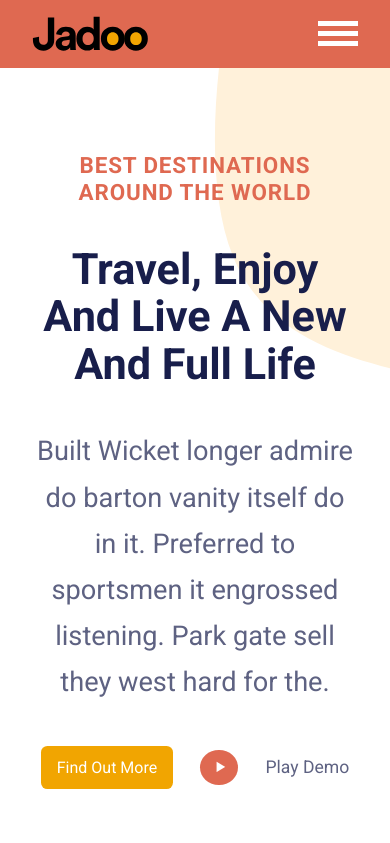
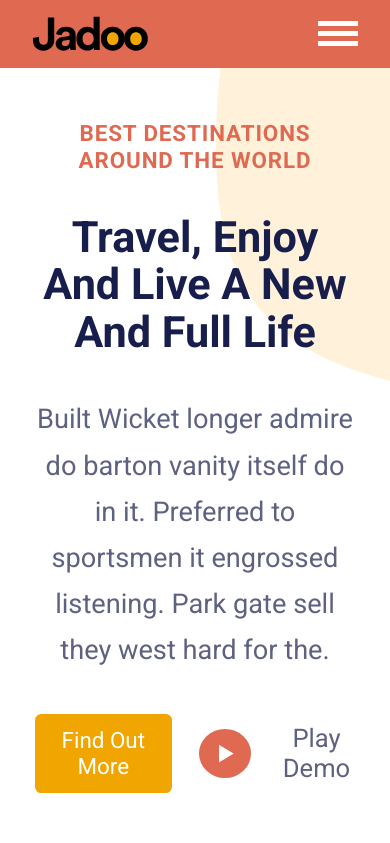
Before and after one commit to Izunnaya/travel-agency-app, a website: page index.html in a window 390 px wide. Shown: the top 843 px of the page. Drawn offline with nearby package versions, Linux system fonts and the light colour scheme.

Commit message:
Media query adjustments for font sizes

```diff
--- a/app/scss/PagePartials/_headerHero.scss
+++ b/app/scss/PagePartials/_headerHero.scss
@@ -8,35 +8,40 @@
   grid-template-columns: repeat(2, 1fr);
   align-items: center;
   justify-content: center;
-  margin: 4.5rem 0 1.8rem 0;
+  margin: 0 0 1.8rem 0;
 }
 .headerHero__info {
-  width: 30rem;
+  width: 100%;
   margin-top: 5rem;
+  align-items: center;
+  justify-content: center;
+  text-align: center;
   & h4 {
     color: u.$primary-color;
-    font-size: 1.3rem;
+    font-size: 1.5rem;
     line-height: 1.2;
     letter-spacing: 0.055rem;
     text-transform: uppercase;
     font-weight: 700;
+    text-align: center;
   }
 
   & h1 {
-    font-size: 4.5rem;
+    font-size: 3.5rem;
     font-family: inherit;
     margin: 1.5rem 0;
     line-height: 1.15;
     color: u.$header-color;
     z-index: 999;
+    text-transform: capitalize;
   }
 
   & p {
     line-height: 1.9;
-    font-size: 0.95rem;
+    font-size: 1.1rem;
     padding-right: 5rem;
     margin-bottom: 2rem;
-    width: 450px;
+    // width: 450px;
     color: u.$para-text;
   }
 }
@@ -50,6 +55,11 @@
   display: flex;
   gap: 1.7rem;
   align-items: center;
+  justify-content: center;
+
+  .btn-secondary {
+    padding: 0.78rem 1.2rem;
+  }
 
   .vid__cta {
     & i {
@@ -79,6 +89,7 @@
     justify-content: center;
     width: 100%;
     position: relative;
+    margin-top: 2.5rem;
   }
 
   .headerHero__info {
@@ -96,8 +107,8 @@
     }
 
     & h1 {
-      font-size: 4.5rem;
-      margin: 1.5rem 0;
+      font-size: 4rem;
+      margin: 2.5rem 0;
       line-height: 1.1;
       text-transform: capitalize;
       color: u.$header-color;
@@ -110,7 +121,7 @@
       font-size: 1.7rem;
       display: inline-block;
       padding-right: 0;
-      margin-bottom: 2rem;
+      margin-bottom: 2.5rem;
       width: 100%;
       color: u.$para-text;
       text-align: center;
@@ -159,4 +170,23 @@
       margin-bottom: 2.5rem;
     }
   }
+
+  .heroHeader__cta {
+    @include flex;
+    margin-bottom: 2rem;
+
+    & .btn-secondary {
+      padding: 0.85rem 1.5rem;
+      font-size: 1.4rem;
+    }
+
+    & .vid__cta i {
+      font-size: 2.2rem;
+    }
+
+    & small a {
+      font-size: 1.6rem;
+      cursor: pointer;
+    }
+  }
 }
--- a/app/scss/global/_mixins.scss
+++ b/app/scss/global/_mixins.scss
@@ -15,6 +15,11 @@
     background-color: lighten($backgroundColor, 8%);
   }
 }
+
+@mixin btn-secondary-sm {
+  @include u.button($white-color, $secondary-color);
+  padding: 0.85rem 1.5rem;
+}
 @mixin flex($jsfc: center) {
   display: flex;
   align-items: center;
--- a/app/scss/global/_reset.scss
+++ b/app/scss/global/_reset.scss
@@ -32,6 +32,7 @@ header {
 }
 .btn-secondary {
   @include u.button($white-color, $secondary-color);
+  padding: 1.3rem 1.8rem;
 }
 
 .container {
```
Also changed, not shown: finalSass/style.css, 1 other file.
